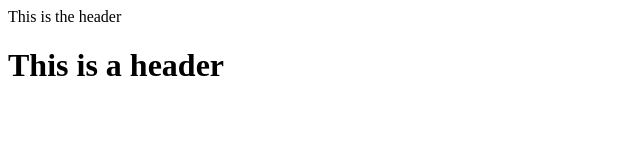
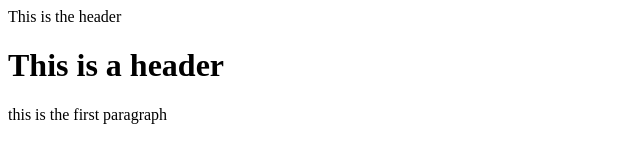
Before and after one commit to zasalexDS/GIT-TEST, a website: page index.html in a window 1280 px wide. Shown: the whole page, without its empty margins (0-640 px from the left). Drawn offline with Linux system fonts and the light colour scheme.

Commit message:
npm added

```diff
--- a/index.html
+++ b/index.html
@@ -3,7 +3,7 @@
   <head>This is the header</head>
   <body>
     <h1>This is a header</h1>
-
+    <p> this is the first paragraph</p>
   </body>
 
 </html>
```
Also changed, not shown: package.json (added, +24 -0 lines), 2 other files.
